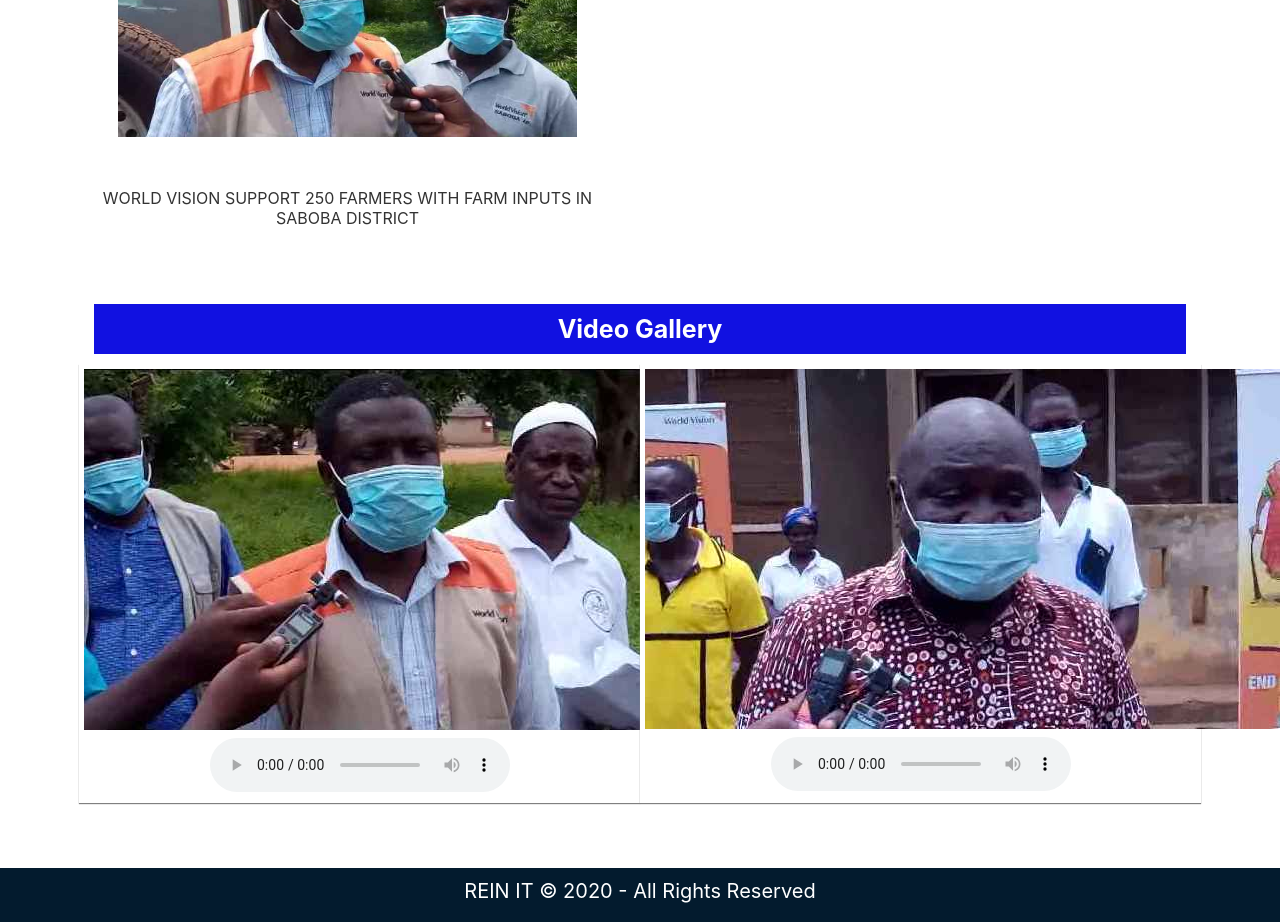
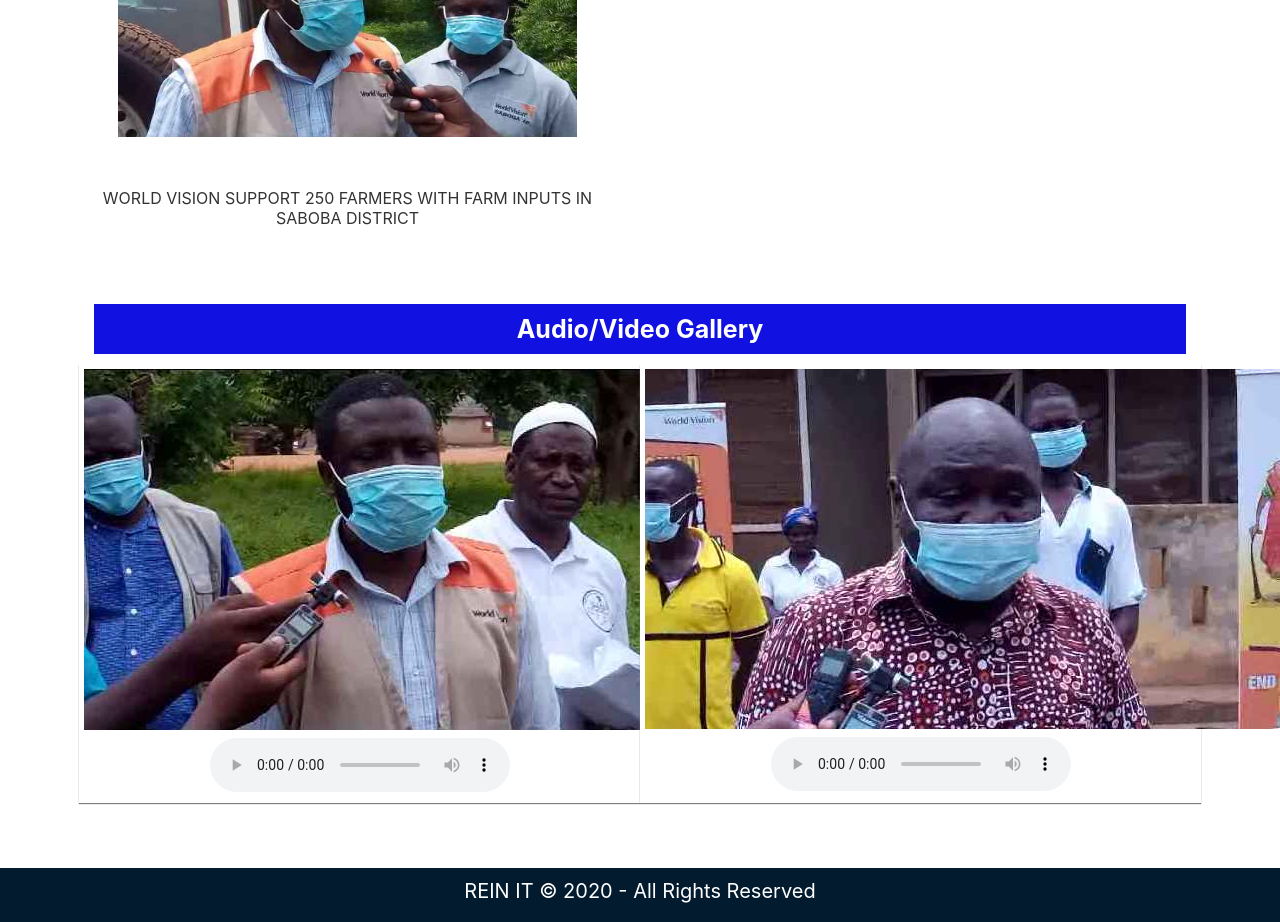
Before and after one commit to MBEDOBE/ukpakpaanjanews, a plain HTML site: page index.html in a window 1280 px wide. Shown: the part 1133-2055 px from the top of the page. Drawn offline with Linux system fonts and the light colour scheme.

Commit message:
heading change

```diff
--- a/index.html
+++ b/index.html
@@ -168,7 +168,7 @@
           <!-- Video Gallery Start -->
           <div class="row p-4">
             <div class="news-portal text-center">
-              <h3>Video Gallery</h3>
+              <h3>Audio/Video Gallery</h3>
               <div class="row">
                 <figure class="col-md-6  float-right">
                   <img src="images/wv.jpg" style="padding-bottom: .5rem;" />
```
